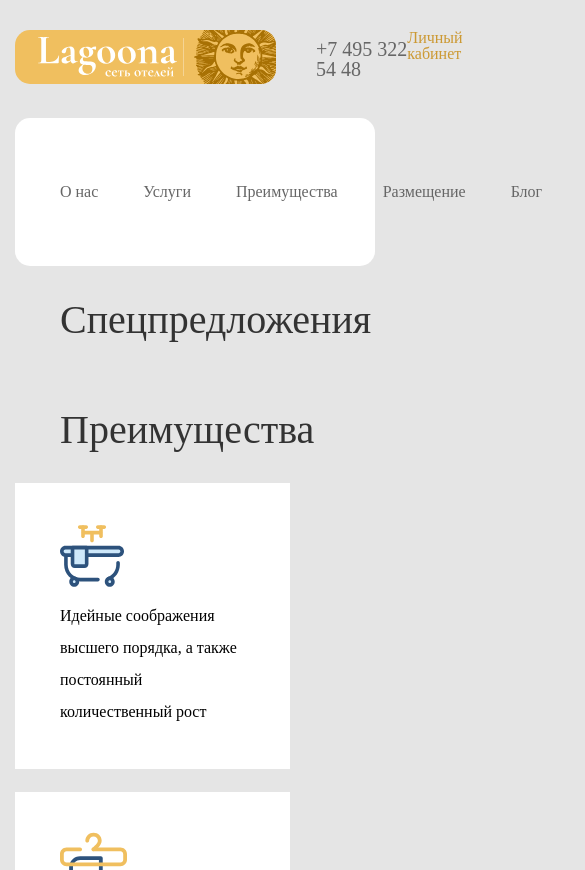
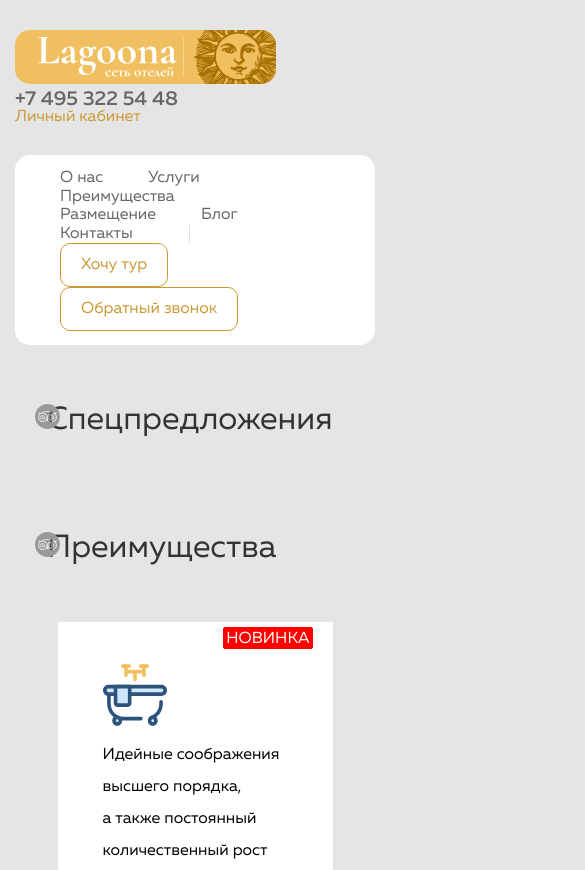
Before and after one commit to Densdk/html, a plain HTML site: page index.html in a window 390 px wide. Shown: the top 870 px of the page, 585 px wide, since content can reach past the window. Drawn offline with Linux system fonts and the light colour scheme.

Commit message:
mobile podgon

```diff
--- a/css/style.css
+++ b/css/style.css
@@ -1,6 +1,41 @@
+@font-face {
+    font-family: "Muller";
+    src: local("MullerRegular"),
+        url("../fonts/MullerRegular.woff2") format("woff2"),
+        url("../fonts/MullerRegular.woff") format("woff");
+    font-weight: normal;
+    font-style: normal;
+    font-display: swap;
+  }
+
+  @font-face {
+    font-family: "Muller";
+    src: local("MullerMedium")
+        url("../fonts/MullerMedium.woff2") format("woff2"),
+        url("../fonts/MullerMedium.woff") format("woff");
+    font-weight: 500;
+    font-style: normal;
+    font-display: swap;
+  }
+
+  @font-face {
+    font-family: "Muller";
+    src: local("MullerBold")
+        url("../fonts/MullerBold.woff2") format("woff2"),
+        url("../fonts/MullerBold.woff") format("woff");
+    font-weight: bold;
+    font-style: normal;
+    font-display: swap;
+  }
 
 
+html {
+    font-size: 16px;
+    box-sizing: border-box;
+}
+
 body {
+    font-family: Muller, sans-serif;
     background: #E5E5E5;
 }
 
@@ -11,24 +46,39 @@ body {
     margin: 0;
 }
 
+*::before,
+*::after {
+  box-sizing: inherit;
+}
+
 p {
     padding: 0;
     margin: 0;
 }
 
 .section {
-    margin-bottom: 70px;
+    margin-bottom: 2em;
 }
 
 .title {
-    padding-left: 45px;
+    position: relative;
+    padding-left: 1em;
 
     font-style: normal;
     font-weight: normal;
-    font-size: 40px;
-    line-height: 40px;
+    font-size: 2em;
+    line-height: 3em;
 
     color: #333333;
+}
+
+.title::before {
+    position: absolute;
+    content: url('../group.svg');
+    width: 10px;
+    height: 10px;
+    top: 0;
+    left: 20px;
 }
 
 .flex {
@@ -57,11 +107,13 @@ p {
 }
 
 .head {
+    flex-wrap: wrap;
     margin-bottom: 30px;
     justify-content: space-between;
 }
 
 .heaser__left {
+    flex-wrap: wrap;
     align-items: center;
 }
 
@@ -89,6 +141,7 @@ p {
 
 .navigation {
     justify-content: space-between;
+    flex-wrap: wrap;
     padding: 14px 45px;
 
     background: #FFFFFF;
@@ -96,13 +149,14 @@ p {
 }
 
 .navigation__menu {
+    flex-wrap: wrap;
     align-items: center;
 }
 
 .navigation__item__link {
     font-style: normal;
     font-weight: normal;
-    font-size: 16px;
+    font-size: 1em;
     line-height: 16px;
 
     color: #666666;
@@ -151,34 +205,49 @@ p {
 
 .fore {
    flex-wrap: wrap;
+   justify-content: space-around;
+   column-gap: 1em;
 }
 
 
 .fore__item {
     max-width: 275px;
+    position: relative;
+    align-self: center;
     margin-bottom: 23px;
     padding: 117px 42px 41px 45px;
-
 
     background: #FFFFFF;
 }
 
+
+.fore__item::before {
+    content: 'НОВИНКА';
+    position: absolute;
+    top: 5px;
+    right: 20px;
+    border: 1px solid red;
+    color: white;
+    background-color: red;
+    border-radius: 2px;
+    padding: 2px 2px 0 2px;
+}
 
 .fore__item__text {
     max-width: 188px;
 
     font-style: normal;
     font-weight: normal;
-    font-size: 16px;
+    font-size: 1em;
     line-height: 200%;
 
     color: #000000;
 }
 
 
-.fore__item:not(:nth-child(4n)) {
+/* .fore__item:not(:nth-child(4n)) {
     margin-right: 23px;
-}
+} */
 
 .item__icon__01 {
     background: url(../img/bathtub.svg) top 40px left 45px no-repeat #FFFFFF;
--- a/index.html
+++ b/index.html
@@ -16,7 +16,7 @@
                     <a href="#" class="link header__link_logo">
                         <img class="header__link__image" src="img/logo.svg" alt="logo">
                     </a>
-                    <a href="#" class="link header__link__phone">+7&nbsp;495&nbsp;322 54&nbsp;48</a>
+                    <a href="#" class="link header__link__phone">+7&nbsp;495&nbsp;322&nbsp;54&nbsp;48</a>
                 </div>
                 <a href="#" class="link header__link_lk">Личный кабинет</a>
             </div>
```
Also changed, not shown: .gitignore.txt (added), fonts/MullerBold.woff (added), fonts/MullerBold.woff2 (added), fonts/MullerLight.woff (added), fonts/MullerLight.woff2 (added), fonts/MullerMedium.woff (added), fonts/MullerMedium.woff2 (added), fonts/MullerRegular.woff (added), fonts/MullerRegular.woff2 (added), group.svg (added).
